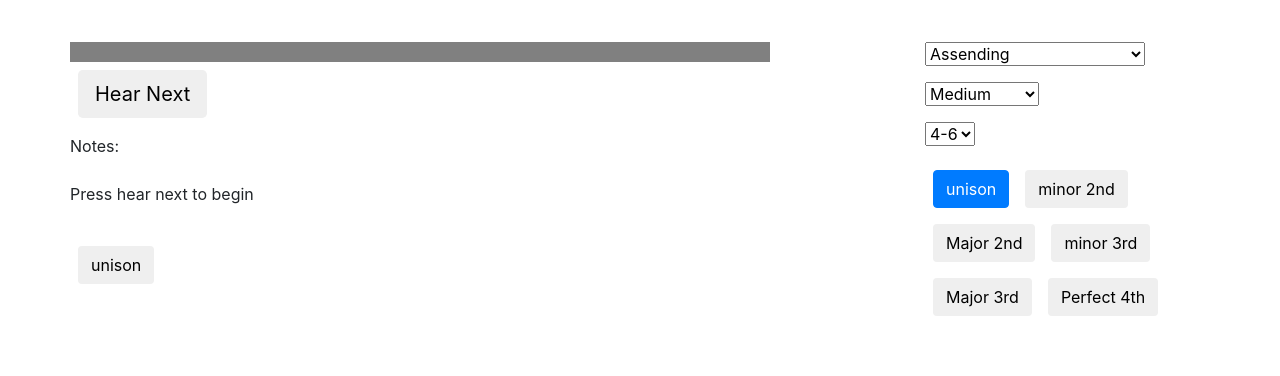
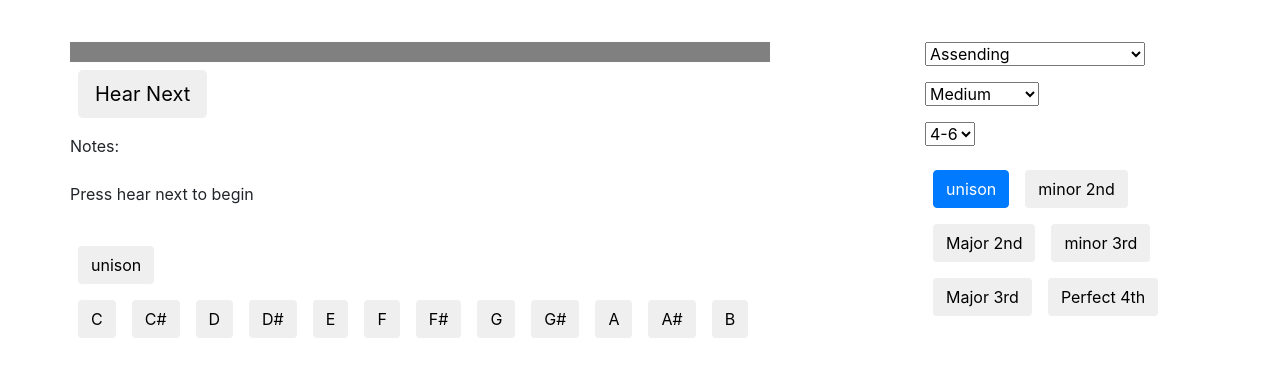
Before and after one commit to Ephriam/sound_proj, a website: page index.html in a window 1280 px wide. Shown: the part 62-438 px from the top of the page. Drawn offline with nearby package versions, Linux system fonts and the light colour scheme.

Commit message:
added piano

```diff
--- a/index.html
+++ b/index.html
@@ -70,10 +70,13 @@
                                     <p v-if="messageStatus===''">Press hear next to begin </p>
                                     <p v-if="messageStatus==='GUESS'">Guess this sound</p>
                                     <p v-if="messageStatus==='CORRECT'">Yes you are correct</p>
-                                    <p v-if="messageStatus==='WRONG'">No that is wrong </p>
+                                    <p v-if="messageStatus==='WRONG'">No that is wrong</p>
                                 </div>
                                 <div class="row mt-3">
                                     <button class="btn m-2" v-bind:class="val.cl" v-for="(val, i) in availableIntervals" v-on:click="guessAnswer(val, i)">{{val.val}}</button>
+                                </div>
+                                <div class="row">
+                                    <button class="btn btn-default m-2" v-for="val in numbersToLetters" v-on:click="play(val)">{{val}}</button>
                                 </div>
                             </div>
                             <div class="col-md-3">
@@ -202,11 +205,12 @@
                 {val: 'Perfect 4th', on: false, interval: 5, cl: classes.notGuessed},
             ],
             octaves: '2',
-            notes: ''
+            notes: '',
+            numbersToLetters
         },
         methods: {
-            play() {
-                piano.play('C', 4, 4)
+            play(a) {
+                piano.play(a, 4, 2)
             },
             hearNext() {
                 this.intervals = this.intervals.map(val =>{
```
